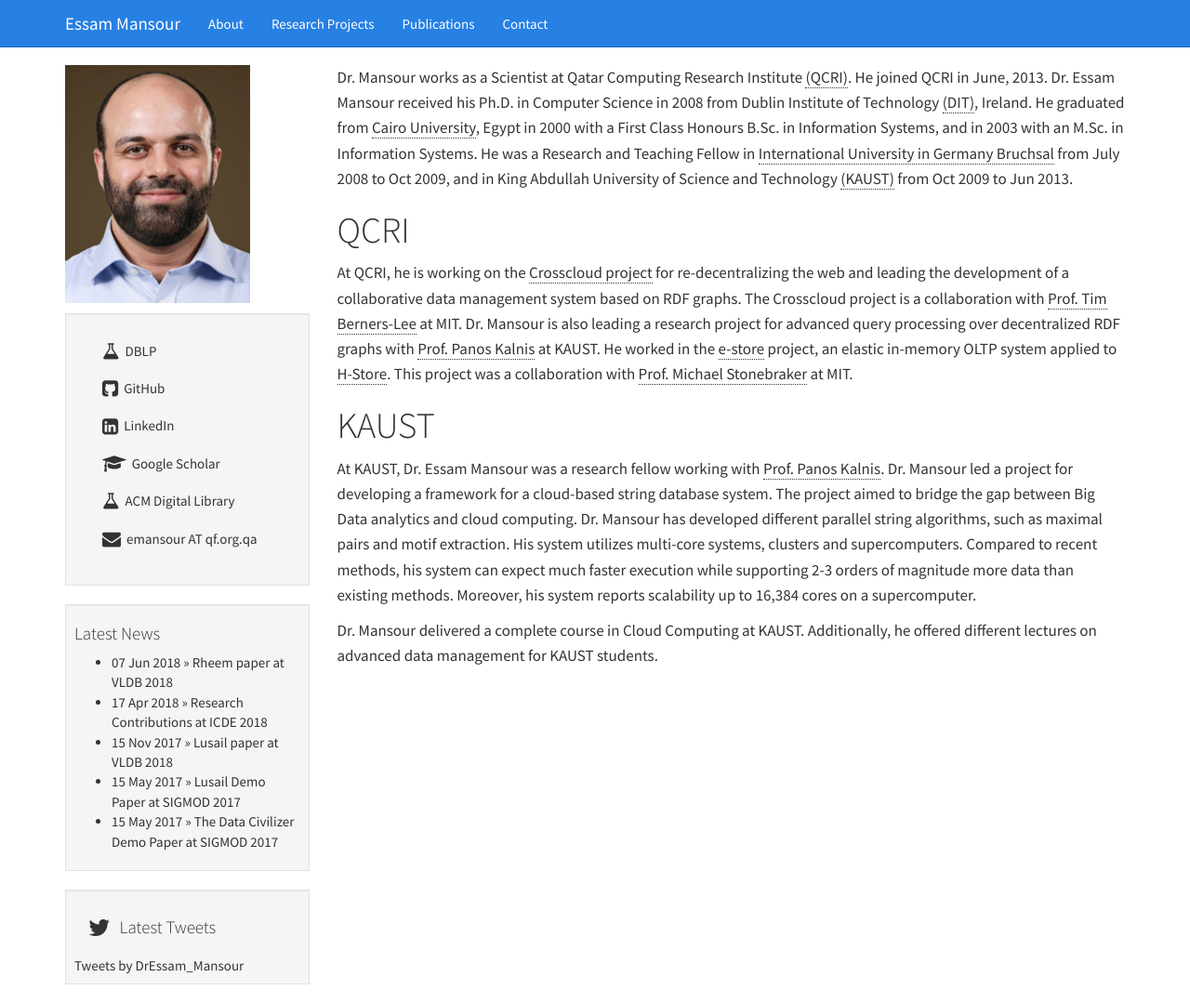
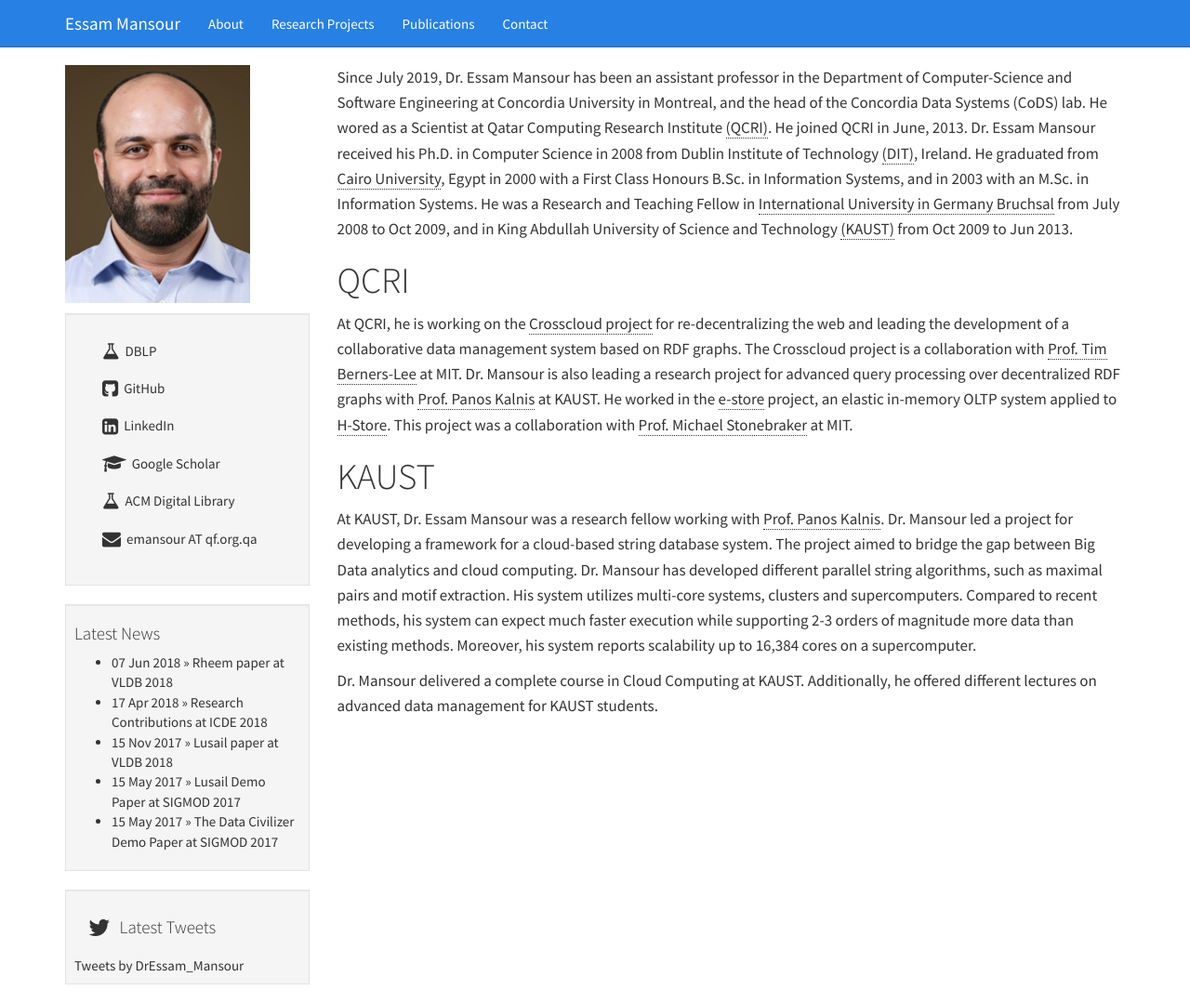
Before and after one commit to mansoure/mansoure.github.io, a Jekyll site: the page built from about/index.md, in a window 1280 px wide and 1079 px high. Shown: the whole window at 93% size. Built offline with Jekyll 4.4.1, drawn with Linux system fonts in a browser that asks for light colours; comment, search, counter and statistics services are not loaded.

Commit message:
Update index.md

```diff
--- a/about/index.md
+++ b/about/index.md
@@ -2,7 +2,7 @@
 layout: default
 title: About
 ---
-Dr. Mansour works as a Scientist at Qatar Computing Research Institute [(QCRI)](http://qcri.com/). He joined QCRI in June, 2013.
+Since July 2019, Dr. Essam Mansour has been an assistant professor in the Department of Computer-Science and Software Engineering at Concordia University in Montreal, and the head of the Concordia Data Systems (CoDS) lab. He wored as a Scientist at Qatar Computing Research Institute [(QCRI)](http://qcri.com/). He joined QCRI in June, 2013.
 Dr. Essam Mansour received his Ph.D. in Computer Science in 2008 from Dublin Institute of Technology [(DIT)](http://www.dit.ie/), Ireland.
 He graduated from [Cairo University](http://www.fci.cu.edu.eg/), Egypt in 2000 with a First Class Honours B.Sc. in Information Systems, and in 2003 with an M.Sc. in Information Systems.
 He was a Research and Teaching Fellow in [International University in Germany Bruchsal](http://i-u.de/) from July 2008 to Oct 2009, and in King Abdullah University of Science and Technology [(KAUST)](https://www.kaust.edu.sa/en) from Oct 2009 to Jun 2013.
```
